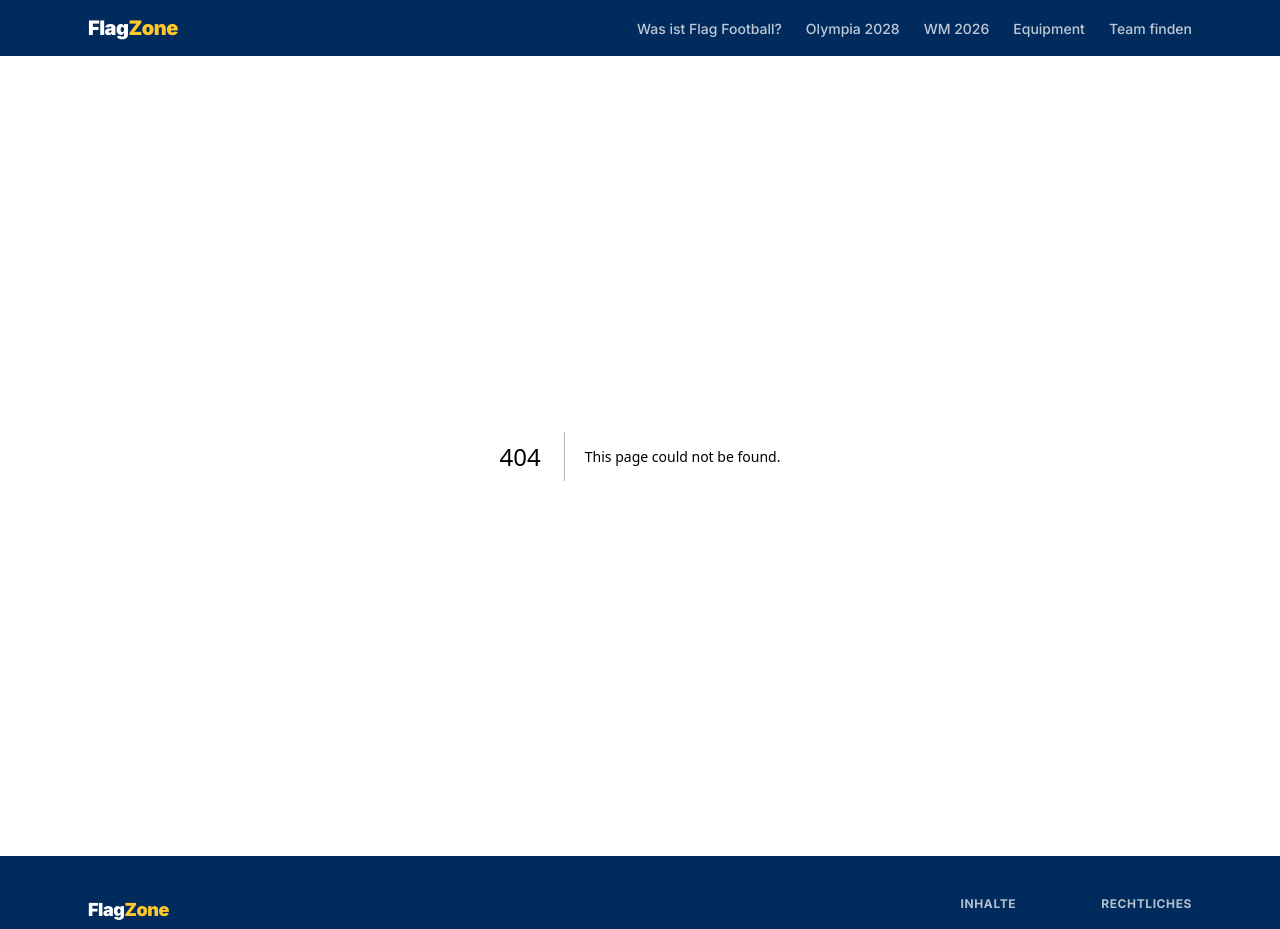
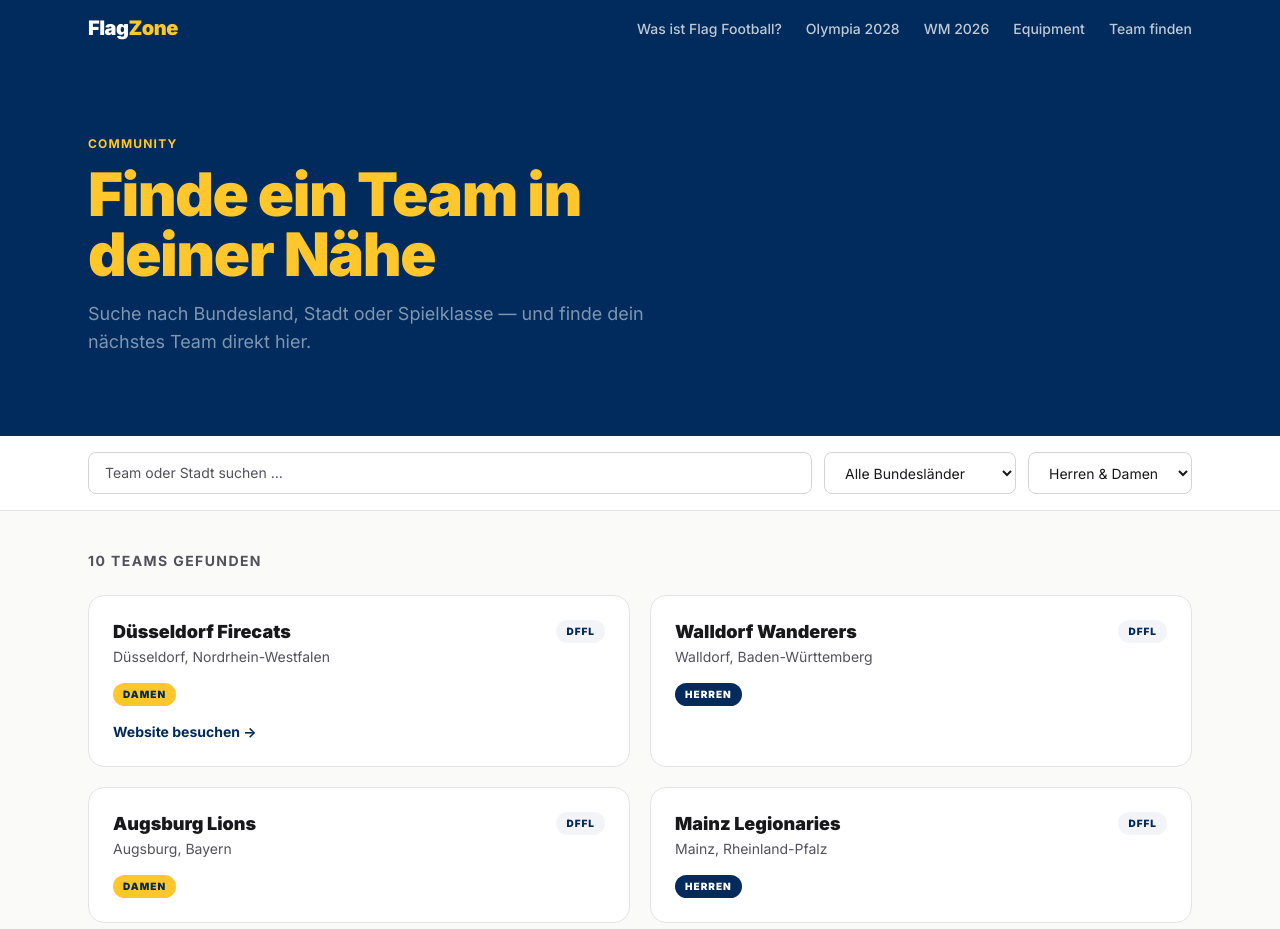
Before and after one commit to kheimpel/flagfootball, a Next.js app: page /team-finden in a window 1280 px wide. Before the commit this address had no page. Shown: the top 929 px of the page. Built offline with nearby package versions, Linux system fonts and the light colour scheme.

Commit message:
feat: add Team finden page with interactive search and filters

```diff
--- /dev/null
+++ b/src/app/team-finden/page.tsx
@@ -0,0 +1,34 @@
+import type { Metadata } from "next";
+import teamsData from "@/data/teams.json";
+import { TeamFinder } from "@/components/TeamFinder";
+
+export const metadata: Metadata = {
+  title: "Team finden — Flag Football in Deutschland | FlagZone",
+  description:
+    "Finde ein Flag-Football-Team in deiner Nähe. Durchsuche Teams nach Bundesland, Stadt und Spielklasse — und steig direkt ein.",
+  alternates: { canonical: "https://flagzone.de/team-finden" },
+};
+
+export default function TeamFindenPage() {
+  return (
+    <main>
+      {/* Hero */}
+      <section className="bg-navy">
+        <div className="max-w-6xl mx-auto px-4 sm:px-6 py-14 md:py-20">
+          <p className="text-gold text-xs font-bold uppercase tracking-widest mb-3">
+            Community
+          </p>
+          <h1 className="text-gold text-4xl sm:text-5xl md:text-6xl font-black leading-[0.95] tracking-tight max-w-2xl">
+            Finde ein Team in deiner Nähe
+          </h1>
+          <p className="text-white/50 text-lg mt-4 max-w-xl">
+            Suche nach Bundesland, Stadt oder Spielklasse — und finde dein nächstes Team direkt hier.
+          </p>
+        </div>
+      </section>
+
+      {/* Team Finder */}
+      <TeamFinder teams={teamsData} />
+    </main>
+  );
+}
--- /dev/null
+++ b/src/components/TeamFinder.tsx
@@ -0,0 +1,174 @@
+"use client";
+
+import { useState, useMemo } from "react";
+
+type Team = {
+  name: string;
+  city: string;
+  state: string;
+  lat: number;
+  lng: number;
+  league: string;
+  website: string;
+  gender: string[];
+};
+
+const STATES: Record<string, string> = {
+  BW: "Baden-Württemberg",
+  BY: "Bayern",
+  BE: "Berlin",
+  BB: "Brandenburg",
+  HB: "Bremen",
+  HH: "Hamburg",
+  HE: "Hessen",
+  MV: "Mecklenburg-Vorpommern",
+  NI: "Niedersachsen",
+  NRW: "Nordrhein-Westfalen",
+  RP: "Rheinland-Pfalz",
+  SL: "Saarland",
+  SN: "Sachsen",
+  ST: "Sachsen-Anhalt",
+  SH: "Schleswig-Holstein",
+  TH: "Thüringen",
+};
+
+export function TeamFinder({ teams }: { teams: Team[] }) {
+  const [search, setSearch] = useState("");
+  const [stateFilter, setStateFilter] = useState("");
+  const [genderFilter, setGenderFilter] = useState("");
+
+  const statesInData = useMemo(() => {
+    const set = new Set(teams.map((t) => t.state));
+    return Array.from(set).sort((a, b) =>
+      (STATES[a] ?? a).localeCompare(STATES[b] ?? b)
+    );
+  }, [teams]);
+
+  const filtered = useMemo(() => {
+    const q = search.toLowerCase().trim();
+    return teams.filter((team) => {
+      if (q && !team.name.toLowerCase().includes(q) && !team.city.toLowerCase().includes(q)) {
+        return false;
+      }
+      if (stateFilter && team.state !== stateFilter) {
+        return false;
+      }
+      if (genderFilter && !team.gender.includes(genderFilter)) {
+        return false;
+      }
+      return true;
+    });
+  }, [teams, search, stateFilter, genderFilter]);
+
+  return (
+    <div>
+      {/* Filters */}
+      <div className="bg-white border-b border-zinc-200 sticky top-0 z-10">
+        <div className="max-w-6xl mx-auto px-4 sm:px-6 py-4 flex flex-col sm:flex-row gap-3">
+          <input
+            type="search"
+            placeholder="Team oder Stadt suchen …"
+            value={search}
+            onChange={(e) => setSearch(e.target.value)}
+            className="flex-1 border border-zinc-300 rounded-lg px-4 py-2.5 text-sm text-[#18181b] placeholder:text-muted focus:outline-none focus:ring-2 focus:ring-gold/50 focus:border-gold transition-all"
+          />
+          <select
+            value={stateFilter}
+            onChange={(e) => setStateFilter(e.target.value)}
+            className="border border-zinc-300 rounded-lg px-4 py-2.5 text-sm text-[#18181b] bg-white focus:outline-none focus:ring-2 focus:ring-gold/50 focus:border-gold transition-all"
+          >
+            <option value="">Alle Bundesländer</option>
+            {statesInData.map((abbr) => (
+              <option key={abbr} value={abbr}>
+                {STATES[abbr] ?? abbr}
+              </option>
+            ))}
+          </select>
+          <select
+            value={genderFilter}
+            onChange={(e) => setGenderFilter(e.target.value)}
+            className="border border-zinc-300 rounded-lg px-4 py-2.5 text-sm text-[#18181b] bg-white focus:outline-none focus:ring-2 focus:ring-gold/50 focus:border-gold transition-all"
+          >
+            <option value="">Herren &amp; Damen</option>
+            <option value="men">Herren</option>
+            <option value="women">Damen</option>
+          </select>
+        </div>
+      </div>
+
+      {/* Results */}
+      <div className="max-w-6xl mx-auto px-4 sm:px-6 py-10">
+        <p className="text-muted text-sm font-bold uppercase tracking-widest mb-6">
+          {filtered.length} {filtered.length === 1 ? "Team" : "Teams"} gefunden
+        </p>
+
+        {filtered.length === 0 ? (
+          <div className="text-center py-20">
+            <p className="text-muted text-lg font-bold mb-2">Keine Teams gefunden</p>
+            <p className="text-muted text-sm">Passe deine Filter an oder entferne die Suche.</p>
+          </div>
+        ) : (
+          <div className="grid sm:grid-cols-2 gap-5">
+            {filtered.map((team) => (
+              <div
+                key={team.name}
+                className="bg-white border border-zinc-200 rounded-2xl p-6 flex flex-col gap-4 hover:border-gold/50 hover:shadow-lg hover:shadow-gold/5 transition-all duration-200"
+              >
+                {/* Header row */}
+                <div className="flex items-start justify-between gap-3">
+                  <div>
+                    <h2 className="text-[#18181b] font-black text-lg leading-snug">{team.name}</h2>
+                    <p className="text-muted text-sm mt-0.5">
+                      {team.city}, {STATES[team.state] ?? team.state}
+                    </p>
+                  </div>
+                  <span className="shrink-0 bg-navy/5 text-navy text-[10px] font-black uppercase tracking-widest px-2.5 py-1 rounded-full">
+                    {team.league}
+                  </span>
+                </div>
+
+                {/* Gender badges */}
+                <div className="flex gap-2">
+                  {team.gender.includes("women") && (
+                    <span className="bg-gold text-navy text-[10px] font-black uppercase tracking-widest px-2.5 py-1 rounded-full">
+                      Damen
+                    </span>
+                  )}
+                  {team.gender.includes("men") && (
+                    <span className="bg-navy text-white text-[10px] font-black uppercase tracking-widest px-2.5 py-1 rounded-full">
+                      Herren
+                    </span>
+                  )}
+                </div>
+
+                {/* Website */}
+                {team.website && (
+                  <a
+                    href={team.website}
+                    target="_blank"
+                    rel="noopener noreferrer"
+                    className="text-navy text-sm font-bold hover:text-gold transition-colors duration-150 inline-flex items-center gap-1"
+                  >
+                    Website besuchen →
+                  </a>
+                )}
+              </div>
+            ))}
+          </div>
+        )}
+
+        {/* Footer note */}
+        <p className="text-muted text-sm text-center mt-14">
+          Dein Team fehlt?{" "}
+          <a
+            href="mailto:hallo@flagzone.de?subject=Team%20eintragen"
+            className="text-navy font-bold hover:text-gold transition-colors duration-150 underline underline-offset-2 decoration-gold/50"
+          >
+            Schreib uns
+          </a>{" "}
+          und wir tragen es ein.
+        </p>
+      </div>
+    </div>
+  );
+}
```
